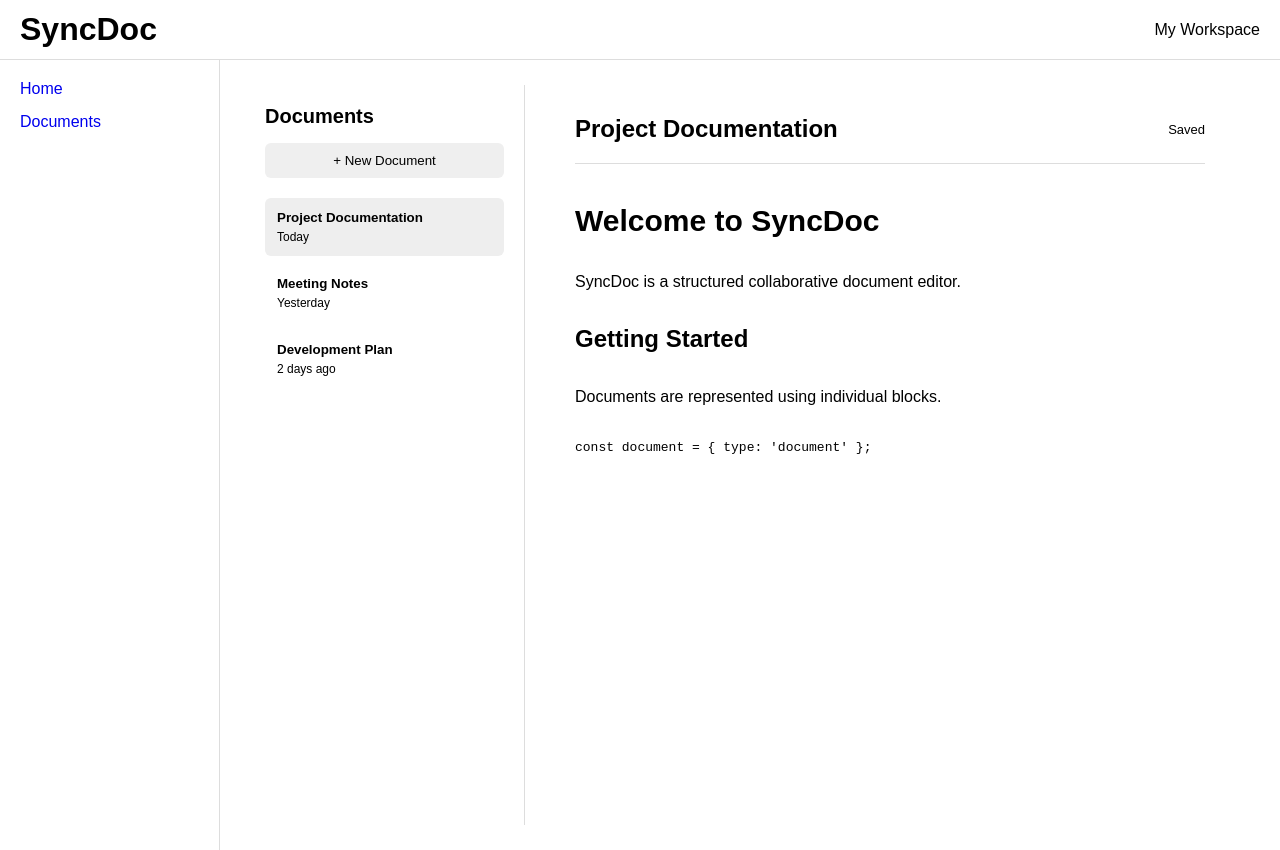
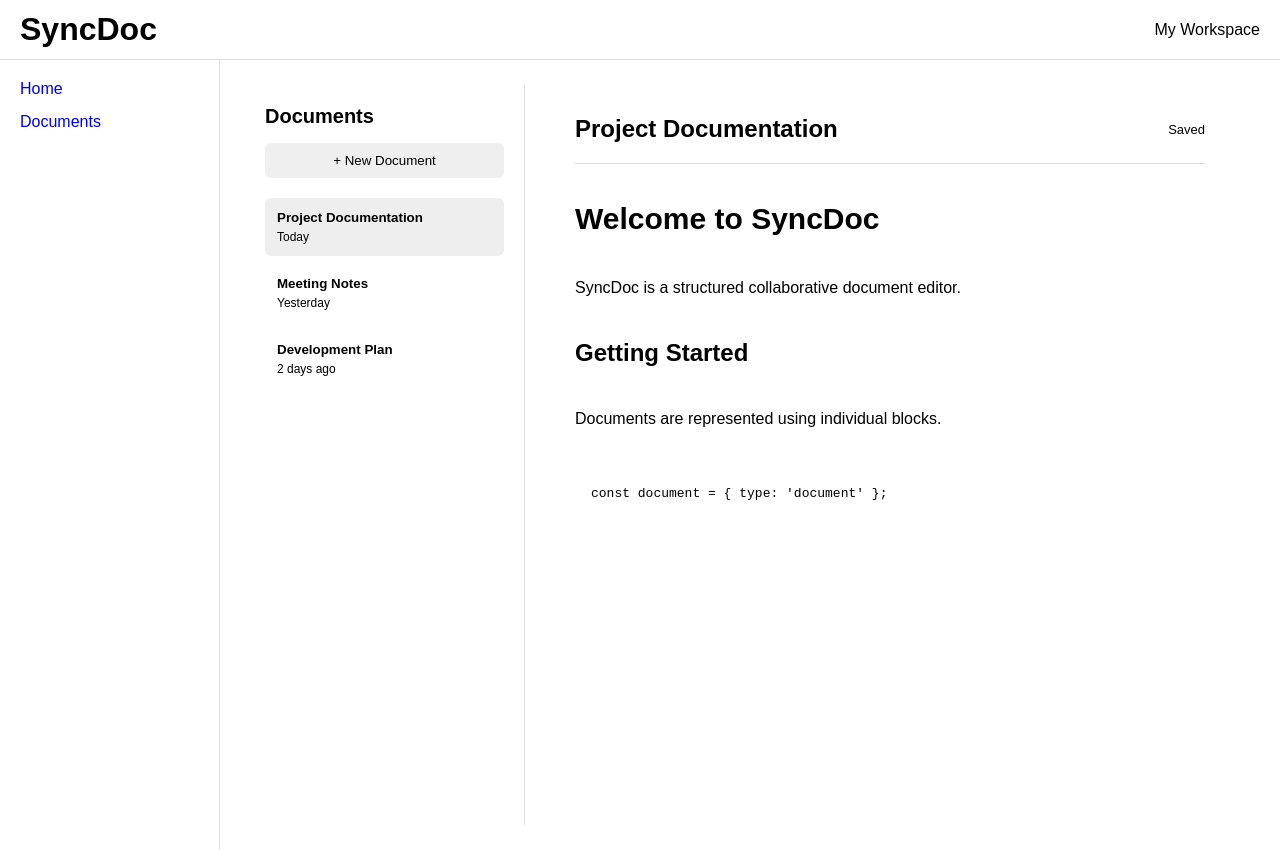
Before and after one commit to TamilarasanG17/SyncDoc, a React (Vite) app in the folder syncdoc-frontend/: page /editor/1 in a window 1280 px wide. Built offline with nearby package versions, Linux system fonts and the light colour scheme.

Commit message:
feat : update the style for day 3

```diff
--- a/syncdoc-frontend/src/index.css
+++ b/syncdoc-frontend/src/index.css
@@ -150,3 +150,26 @@ body {
   font-size: 16px;
   line-height: 1.7;
 }
+
+.block-heading {
+  margin-bottom: 12px;
+}
+
+.block-paragraph {
+  font-size: 16px;
+  line-height: 1.7;
+  margin-bottom: 12px;
+}
+
+.block-code {
+  padding: 16px;
+  border-radius: 8px;
+  overflow-x: auto;
+  font-family: monospace;
+  margin-bottom: 12px;
+}
+
+.editor-block {
+  position: relative;
+  padding: 8px 0;
+}
```
